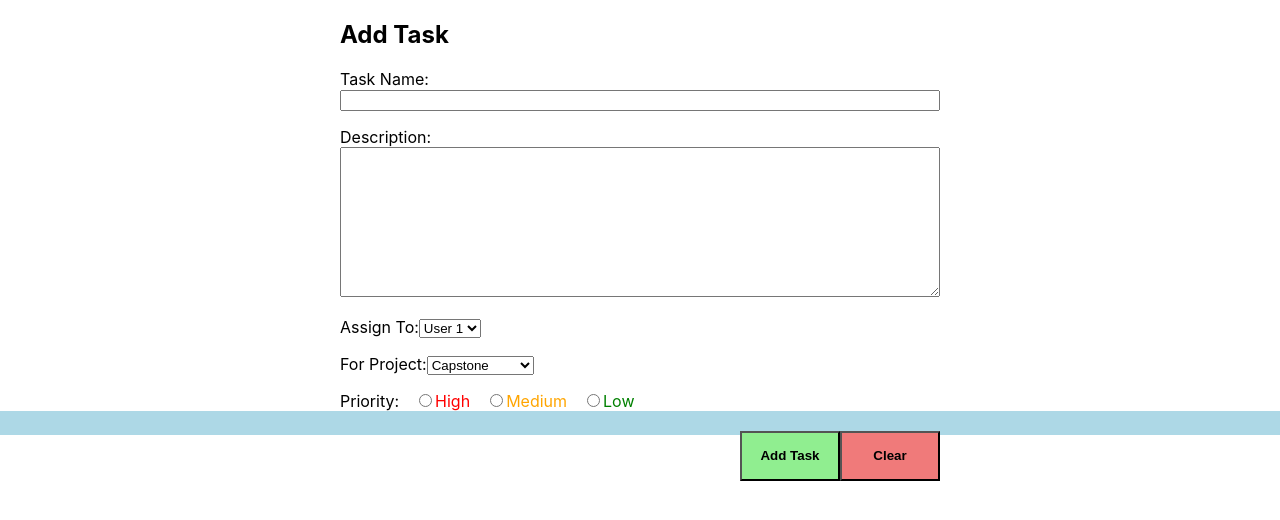
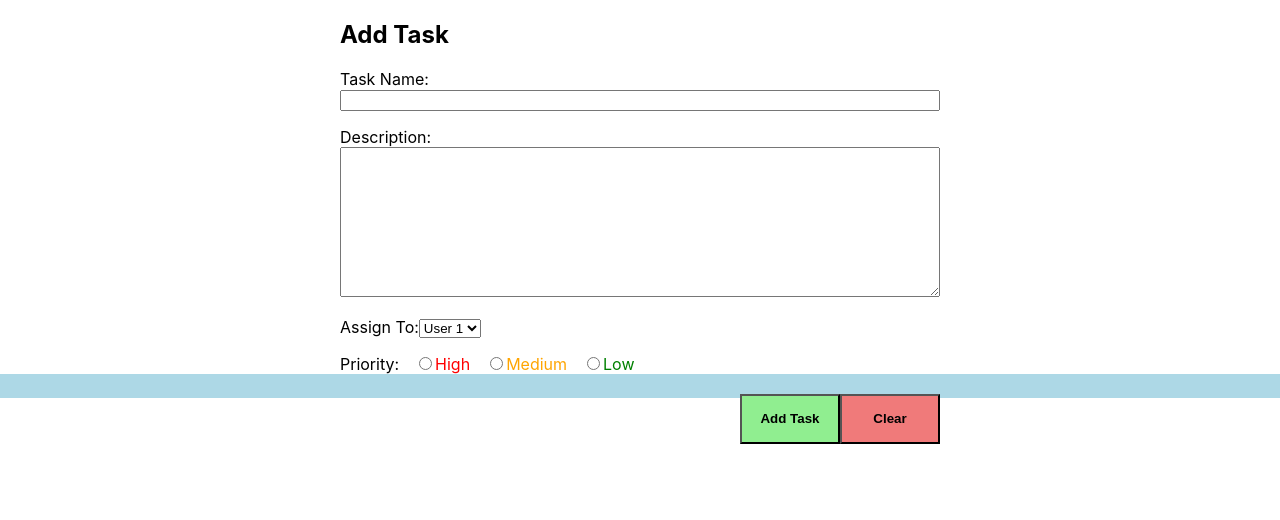
Before and after one commit to LZylstra/Project-Tracker-Client, a React (Create React App) app: page /AddTask in a window 1280 px wide. Shown: the top 520 px of the page. Built offline with nearby package versions, Linux system fonts and the light colour scheme.

Commit message:
removed project dropdown

```diff
--- a/src/AddTask/AddTask.js
+++ b/src/AddTask/AddTask.js
@@ -7,7 +7,7 @@ class AddTask extends Component {
     description: "",
     priority: "",
 	  assignment: "",
-	projectName:""
+
   };
 
   clearForm = () => {
@@ -66,19 +66,6 @@ class AddTask extends Component {
               <option>User 2</option>
             </select>
           </p>
-          <p className="input-container">
-            <label htmlFor="projectName">For Project:</label>
-            <select
-              onChange={this.handleChange}
-              value={this.state.projectName}
-              name="projectName"
-              id="projectName"
-            >
-              <option>Capstone</option>
-              <option>no covid news</option>
-            </select>
-          </p>
-
           <div className="input-container">
             <label htmlFor="priority"> Priority:</label>
 
```
